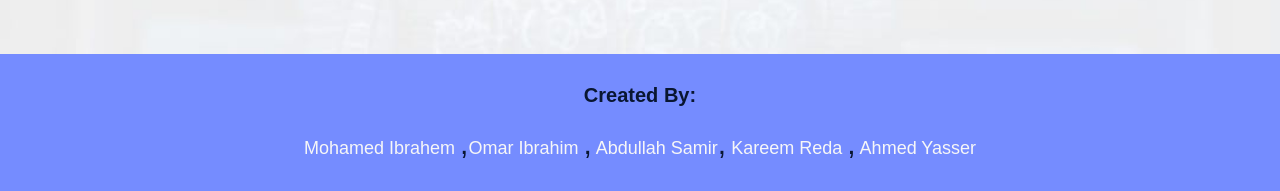
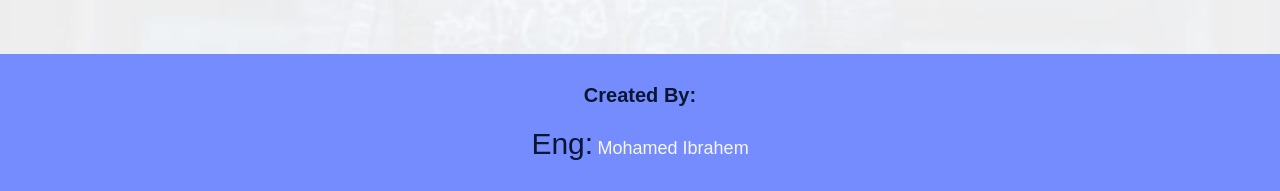
Before and after one commit to MohamedIbrahem522/Book-Store, a plain HTML site: page index.html in a window 1280 px wide. Shown: the part 5158-5349 px from the top of the page. Drawn offline with nearby package versions, Linux system fonts and the light colour scheme.

Commit message:
index.html

```diff
--- a/index.html
+++ b/index.html
@@ -527,10 +527,8 @@
       <div class="footer" id="CreatedBy">
 
         <p class="footp2"> <b>Created By:</b>
-          <p></p>
-          <span class="name">Mohamed Ibrahem <span class="na">,<span class="name">Omar Ibrahim <span class="na">,</span> Abdullah
-            Samir<span class="na">,</span> Kareem Reda
-            <span class="na">,</span> Ahmed Yasser</span></p>
+          <p><span class="na">Eng:</span>
+          <span class="name">Mohamed Ibrahem</span></p>
       </div>
 
       <script type="text/javascript"
```
